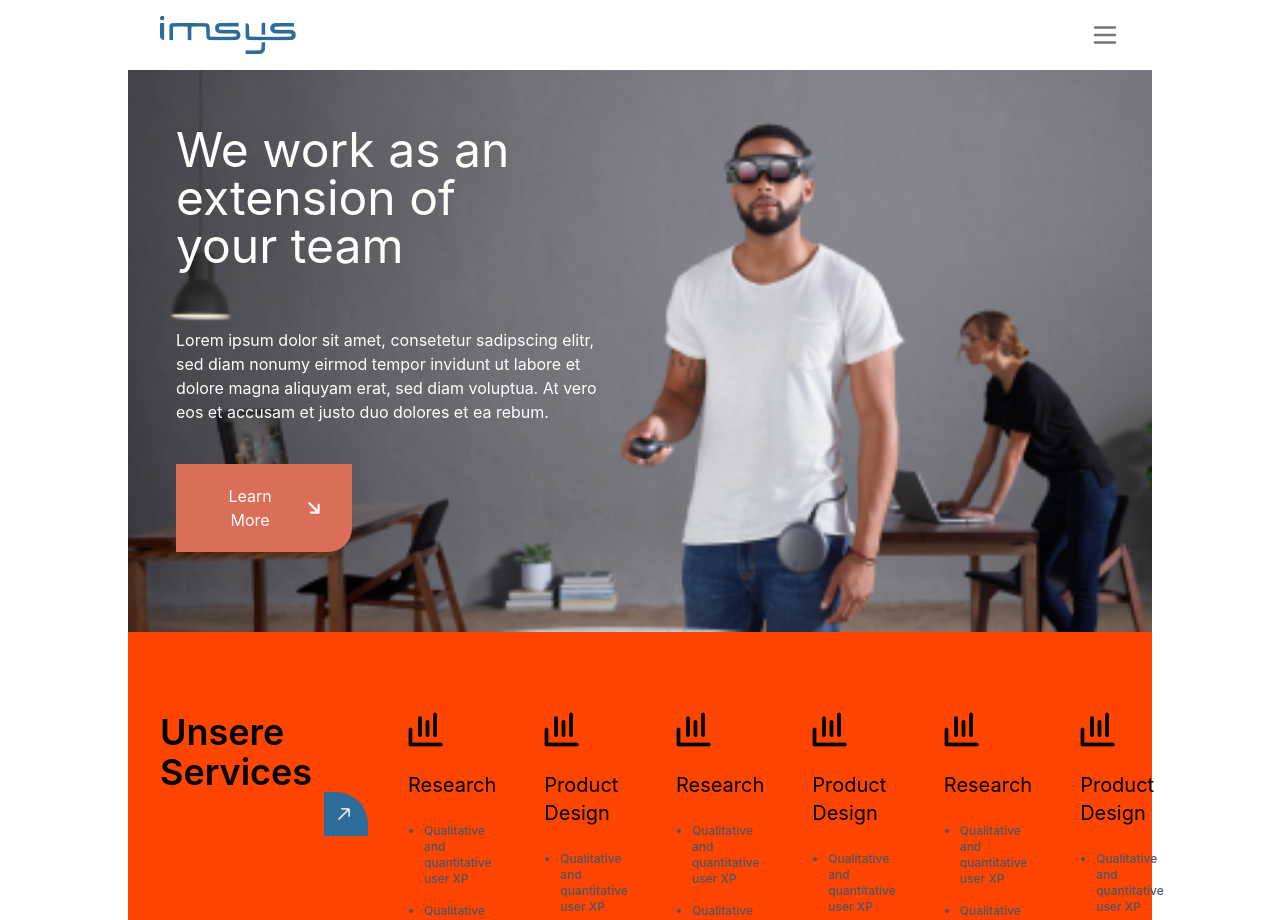
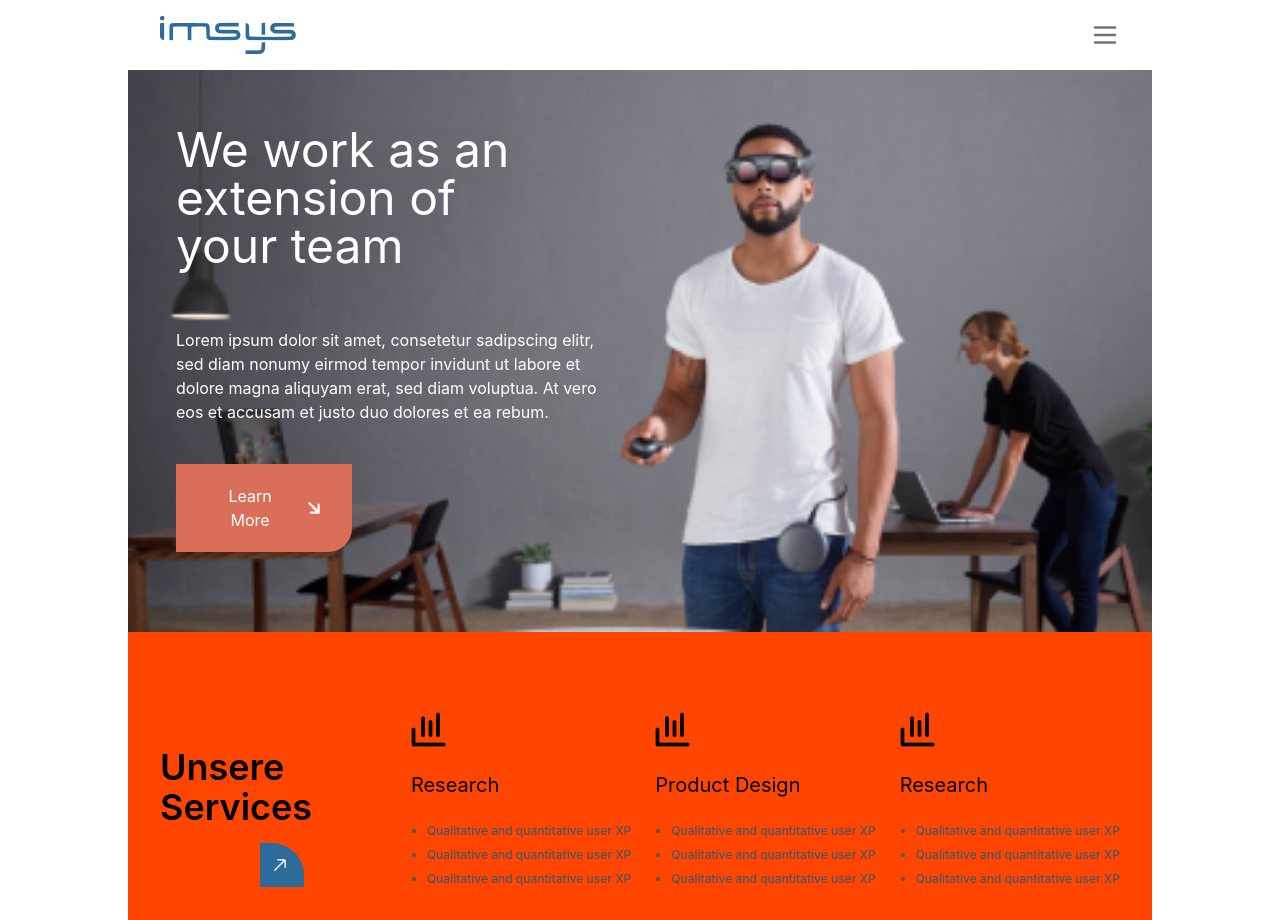
Before and after one commit to Zyrean/Imsys, a Next.js app: page / in a window 1280 px wide. Shown: the top 920 px of the page. Built offline with nearby package versions, Linux system fonts and the light colour scheme.

Commit message:
no message

```diff
--- a/src/app/page.js
+++ b/src/app/page.js
@@ -44,7 +44,7 @@ export default function HomePage() {
       </section>
 
       {/* SECTION 2 */}
-      <section className="flex flex-col gap-10 px-8 lg:flex-row">
+      <section className="flex flex-col gap-10 px-8 lg:flex-row lg:justify-between lg:gap-0">
         <HeaderSection text="Unsere Services" />
 
         <ServiceList />
@@ -58,6 +58,16 @@ export default function HomePage() {
           <CustomerItem customer="Appbuster" image={KundenLogo} />
           <CustomerItem customer="Appbuster" image={KundenLogo} />
           <CustomerItem customer="Appbuster" image={KundenLogo} />
+          <CustomerItem
+            customer="test1"
+            image={KundenLogo}
+            className="sm:hidden"
+          />
+          <CustomerItem
+            customer="test2"
+            image={KundenLogo}
+            className="sm:hidden"
+          />
         </div>
       </section>
 
--- a/src/components/customer/CustomerItem.jsx
+++ b/src/components/customer/CustomerItem.jsx
@@ -1,8 +1,8 @@
 import Image from "next/image";
 
-function CustomerItem({ customer, image }) {
+function CustomerItem({ customer, image, className }) {
   return (
-    <div className="flex flex-col items-center gap-4">
+    <div className={`flex flex-col items-center gap-4 ` + className}>
       <Image src={image} alt="Kunden logo" height={60} />
       <p>{customer}</p>
     </div>
--- a/src/components/services/ServiceList.jsx
+++ b/src/components/services/ServiceList.jsx
@@ -3,13 +3,13 @@ import ServiceListItem from "./ServiceListItem";
 
 function ServiceList() {
   return (
-    <ul className="grid grid-cols-2 gap-12 lg:flex">
+    <ul className="grid grid-cols-2 gap-12 lg:flex lg:gap-6">
       <ServiceListItem header="Research" />
       <ServiceListItem header="Product Design" />
       <ServiceListItem header="Research" />
-      <ServiceListItem header="Product Design" />
-      <ServiceListItem header="Research" />
-      <ServiceListItem header="Product Design" />
+      <ServiceListItem header="Product Design" className="lg:hidden" />
+      <ServiceListItem header="Research" className="lg:hidden" />
+      <ServiceListItem header="Product Design" className="lg:hidden" />
     </ul>
   );
 }
--- a/src/components/services/ServiceListItem.jsx
+++ b/src/components/services/ServiceListItem.jsx
@@ -2,13 +2,13 @@ import Image from "next/image";
 
 import IconResearch from "@/assets/IconResearch.png";
 
-function ServiceListItem({ header }) {
+function ServiceListItem({ header, className }) {
   return (
-    <li className="flex flex-col gap-6">
+    <li className={`flex flex-col gap-6 ` + className}>
       <Image src={IconResearch} alt="service icon" />
       <h3 className="text-xl">{header}</h3>
 
-      <ul className="flex list-disc flex-col gap-4 pl-4 font-medium">
+      <ul className="flex list-disc flex-col gap-4 pl-4 font-medium lg:gap-2">
         <li className="text-xs text-gray-600">
           Qualitative and quantitative user XP
         </li>
--- a/src/components/ui/HeaderSection.jsx
+++ b/src/components/ui/HeaderSection.jsx
@@ -4,10 +4,11 @@ function HeaderSection({ text, className }) {
   return (
     <div
       className={
-        "flex justify-between lg:flex-col lg:justify-normal " + className
+        "flex justify-between lg:flex-col lg:justify-normal lg:gap-4 lg:self-end " +
+        className
       }
     >
-      <h1 className="w-52 text-4xl font-semibold">{text}</h1>
+      <h1 className="w-52 text-4xl font-semibold lg:w-36">{text}</h1>
 
       <Button icon="arrow" className="self-end"></Button>
     </div>
```
